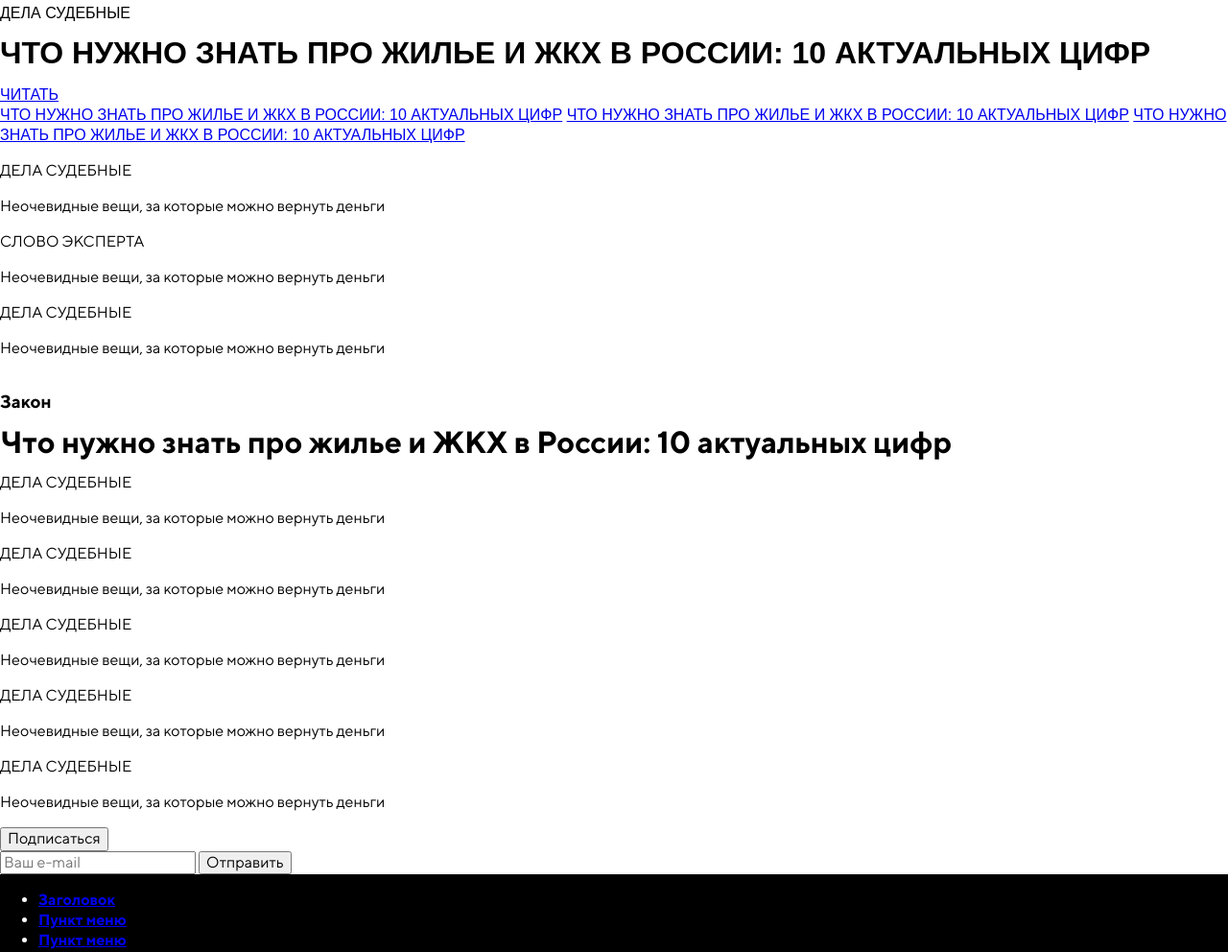
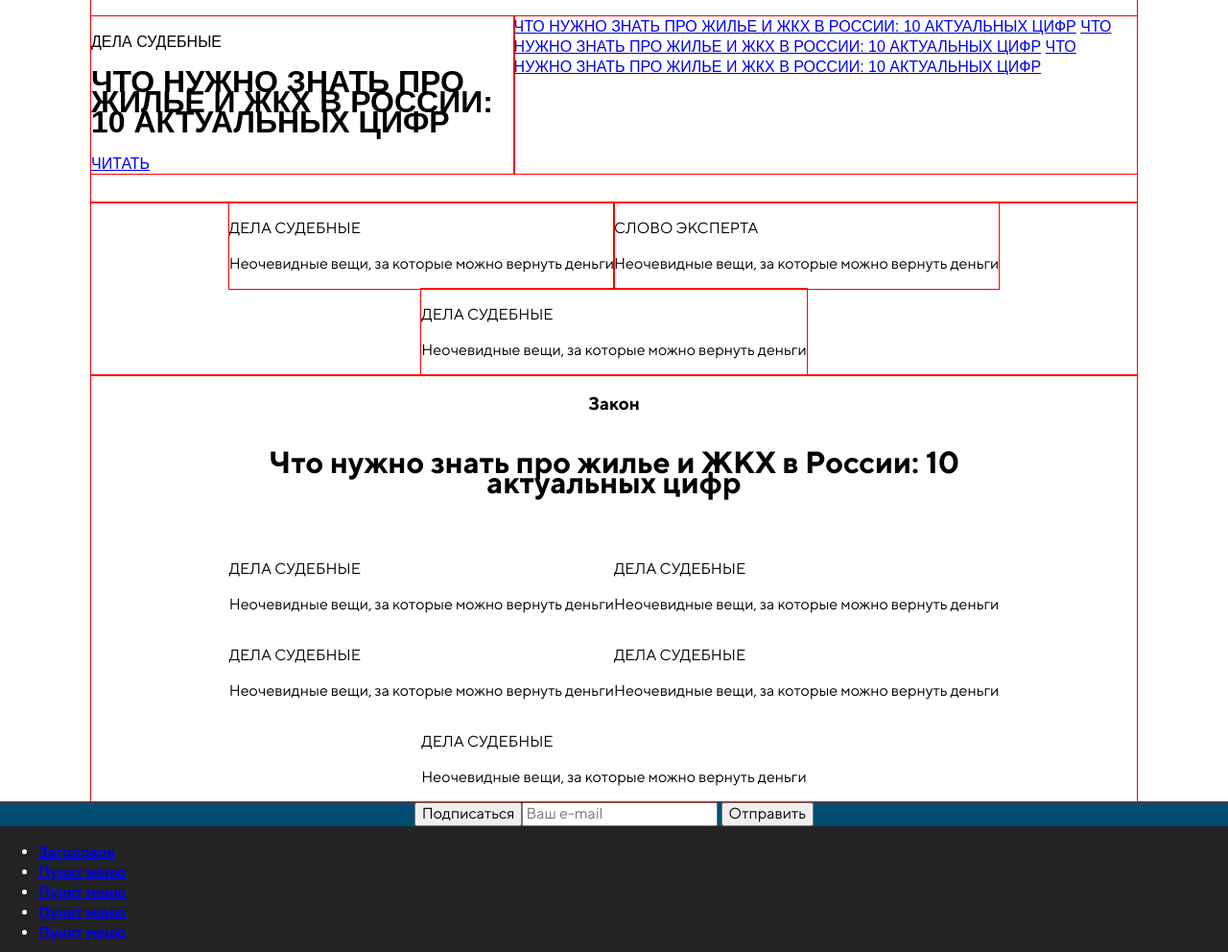
Before and after one commit to avv-spirit/law, a website: page source/index.html in a window 1280 px wide. Shown: the part 255-1247 px from the top of the page at 96% size. Drawn offline with nearby package versions, Linux system fonts and the light colour scheme; files that its build step writes are made by us from their sources; files whose address does not match are found by name.

Commit message:
In progress Каркас сайта

```diff
--- a/source/index.html
+++ b/source/index.html
@@ -80,6 +80,7 @@
       <main class="page-main">
         <section class="actual-articles">
           <h2 class="visually-hidden">Актуальные статьи</h2>
+          <div class="actual-articles__container">
             <div class="actual-articles__wrapper">
               <p class="actual-articles__small-title">ДЕЛА СУДЕБНЫЕ</p>
               <p class="actual-articles__title">Неочевидные вещи, за которые можно вернуть деньги</p>
@@ -102,6 +103,7 @@
               <div class="actual-articles__social">
                 <a href="" class="actual-articles__view"><span class="visually-hidden">Количество просмотров</span></a>
                 <span class="actual-articles__comments"></span>
+              </div>
             </div>
           </div>
         </section>
--- a/source/sass/additions/variables.scss
+++ b/source/sass/additions/variables.scss
@@ -21,3 +21,5 @@ $nav-menu: #f8f8f8;
 $social: #bcbcbc;
 $light-blue: #6bc1db;
 $light-blue-hover: #7fcadb;
+$search-panel: #004d71;
+$footer-background: #232323;
--- /dev/null
+++ b/source/sass/blocks/actual-articles.scss
@@ -0,0 +1,18 @@
+.actual-articles {
+  display: flex;
+
+  margin: 0 auto;
+  width: 1090px;
+
+  outline: 1px solid red;
+}
+
+.actual-articles__container {
+  display: flex;
+  justify-content: center;
+  flex-wrap: wrap;
+}
+
+.actual-articles__wrapper {
+  outline: 1px solid red;
+}
--- /dev/null
+++ b/source/sass/blocks/bottom-search.scss
@@ -0,0 +1,7 @@
+.bottom-search {
+  display: flex;
+  justify-content: center;
+
+  background-color: $search-panel;
+  outline: 1px solid red;
+}
--- /dev/null
+++ b/source/sass/blocks/header-article.scss
@@ -0,0 +1,23 @@
+.header-article {
+  display: flex;
+  flex-direction: column;
+
+  margin: 0 auto;
+  width: 1090px;
+
+  outline: 1px solid red;
+}
+
+.header-article__articles-wrapper {
+  display: flex;
+  flex-direction: row;
+  padding: 30px 0;
+}
+
+.header-article__big-title {
+  outline: 1px solid red;
+}
+
+.header-article__right-panel {
+  outline: 1px solid red;
+}
--- /dev/null
+++ b/source/sass/blocks/main-articles.scss
@@ -0,0 +1,30 @@
+.main-articles {
+  display: flex;
+
+  margin: 0 auto;
+  width: 1090px;
+}
+
+.main-articles__wrapper {
+  display: flex;
+  flex-direction: column;
+  justify-content: center;
+
+  outline: 1px solid red;
+}
+
+.main-articles__top-title {
+  text-align: center;
+}
+
+.main-articles__main-title {
+  padding: 0 120px;
+  text-align: center;
+}
+
+.main-articles__containers {
+  display: flex;
+  flex-direction: row;
+  justify-content: center;
+  flex-wrap: wrap;
+}
--- a/source/sass/blocks/nav-social.scss
+++ b/source/sass/blocks/nav-social.scss
@@ -4,6 +4,8 @@
   width: 1090px;
   height: 191px;
   margin: 0 auto;
+
+  outline: 1px solid red;
 }
 
 .nav-social__logo {
@@ -15,4 +17,6 @@
 .nav-social__right-panel {
   display: flex;
   flex-direction: row;
+
+  outline: 1px solid red;
 }
--- a/source/sass/blocks/page-footer.scss
+++ b/source/sass/blocks/page-footer.scss
@@ -5,7 +5,7 @@
   width: auto;
 
   color: $white;
-  background-color: $black;
+  background-color: $footer-background;
 
   font-size: 16px;
   font-weight: bold;
--- a/source/sass/blocks/page-main.scss
+++ b/source/sass/blocks/page-main.scss
@@ -1,7 +1,7 @@
 .page-main {
   display: flex;
   flex-direction: column;
-  justify-content: flex-start;
+  justify-content: center;
 
   width: auto;
 }
--- a/source/sass/style.scss
+++ b/source/sass/style.scss
@@ -7,3 +7,7 @@
 @import "blocks/main-nav";
 @import "blocks/page-main";
 @import "blocks/page-footer";
+@import "blocks/header-article";
+@import "blocks/actual-articles";
+@import "blocks/main-articles";
+@import "blocks/bottom-search";
```
Lines whose indentation alone changed are shown as unchanged.
